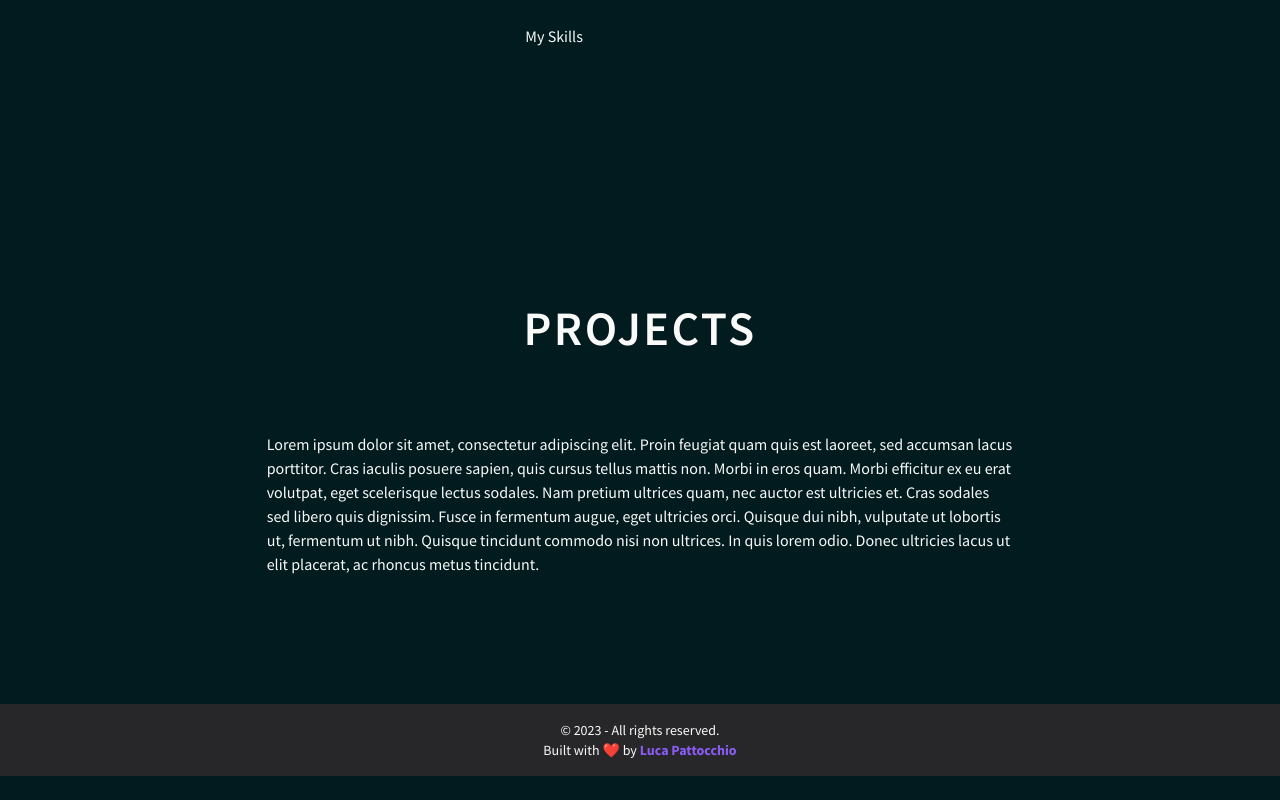
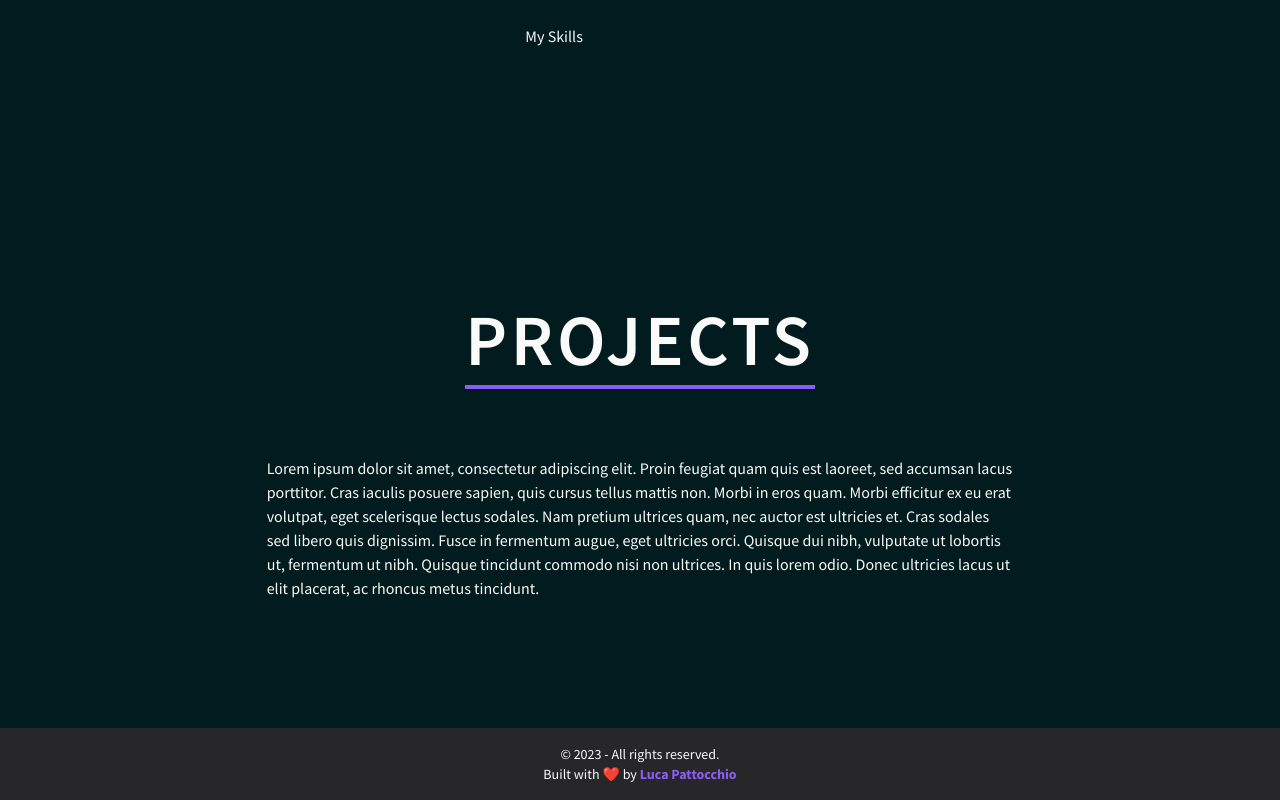
Before and after one commit to Kasui92/lucapattocchio.dev, a React (Vite) app: page / in a window 1280 px wide. Shown: the part 1492-2292 px from the top of the page. Before the commit the page ends 2268 px from the top, so only its background shows below. Built offline with nearby package versions, Linux system fonts and the light colour scheme.

Commit message:
fix: align section styles;

```diff
--- a/src/components/Projects/index.tsx
+++ b/src/components/Projects/index.tsx
@@ -6,9 +6,11 @@ import { ReactElement } from 'react'
  */
 const Projects = (): ReactElement => {
     return (
-        <section className={`relative py-32`}>
+        <section className={`relative py-32`} id={`Projects`}>
             <div className={`mx-auto w-[80%] xl:w-7/12`}>
-                <h2 className={`mb-20 text-center text-4xl font-semibold uppercase tracking-wider xl:text-5xl`}>Projects</h2>
+                <h2 className={`mb-20 text-center text-5xl text-6xl font-semibold uppercase tracking-wider xl:text-7xl`}>
+                    <span className={`border-b-4 border-violet-500`}>Projects</span>
+                </h2>
                 <div className={`flex`}>
                     Lorem ipsum dolor sit amet, consectetur adipiscing elit. Proin feugiat quam quis est laoreet, sed
                     accumsan lacus porttitor. Cras iaculis posuere sapien, quis cursus tellus mattis non. Morbi in eros quam.
```
